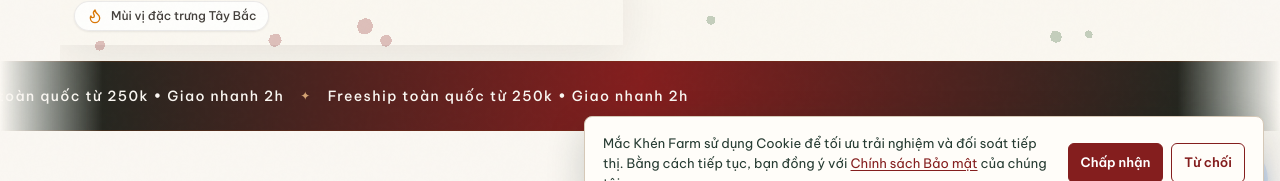
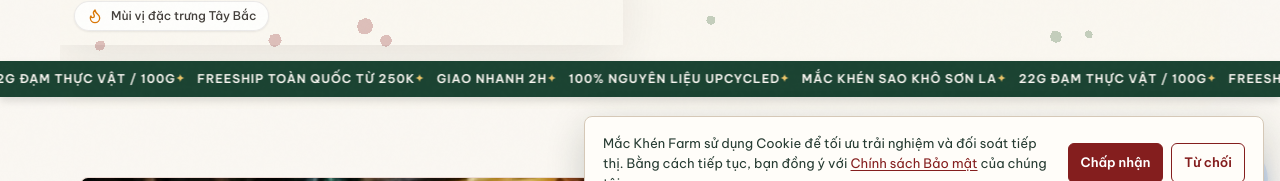
Before and after one commit to Pinginguyen/mackhen-farm, a Next.js app: page / in a window 1280 px wide. Shown: the part 574-755 px from the top of the page. Built offline with nearby package versions, Linux system fonts and the light colour scheme; no server answers; the database is empty.

Commit message:
fix: polish marquee announcement bar

```diff
--- a/app/admin/settings/core-content-settings-form.tsx
+++ b/app/admin/settings/core-content-settings-form.tsx
@@ -48,7 +48,7 @@ export default function CoreContentSettingsForm({ initialSettings, unavailable }
           <input type="checkbox" checked={settings.announcementBarEnabled} onChange={(event) => update('announcementBarEnabled', event.target.checked)} />
           Hiển thị thanh thông báo
         </label>
-        <label className="field">Chữ chạy thông báo<input value={settings.announcementBarText} onChange={(event) => update('announcementBarText', event.target.value)} maxLength={300} required /></label>
+        <label className="field">Chữ chạy thông báo<input value={settings.announcementBarText} onChange={(event) => update('announcementBarText', event.target.value)} placeholder="MẮC KHÉN SAO KHÔ SƠN LA • 22G ĐẠM THỰC VẬT / 100G • FREESHIP TOÀN QUỐC TỪ 250K • GIAO NHANH 2H • 100% NGUYÊN LIỆU UPCYCLED" maxLength={300} required /><small>Ngăn cách các thông điệp bằng dấu • hoặc |.</small></label>
         <label className="field">Tiêu đề banner khuyến mãi<input value={settings.homePromoTitle} onChange={(event) => update('homePromoTitle', event.target.value)} maxLength={200} required /></label>
         <label className="field">Mã voucher<input value={settings.homePromoVoucherCode} onChange={(event) => update('homePromoVoucherCode', event.target.value)} maxLength={80} required /></label>
       </fieldset>
--- a/components/home/MarqueeBanner.tsx
+++ b/components/home/MarqueeBanner.tsx
@@ -1,32 +1,34 @@
 'use client';
 
-function MarqueeContent({ text, duplicate = false }: { text: string; duplicate?: boolean }) {
+function MarqueeTrack({ messages, duplicate = false }: { messages: string[]; duplicate?: boolean }) {
   return (
-    <span className="marquee-content" aria-hidden={duplicate}>
-      <span className="marquee-item text-[#FAF7F2] text-xs md:text-sm font-medium tracking-widest">
-          <span className="marquee-separator text-[#D4A373] text-xs mx-4" aria-hidden="true">✦</span>
-          {text}
-      </span>
-    </span>
+    <div className="marquee-track" aria-hidden={duplicate}>
+      {Array.from({ length: 6 }, (_, copy) => messages.map((message, index) => (
+        <span className="marquee-item" key={`${copy}-${index}`}>
+          {copy > 0 || index > 0 ? <span className="marquee-separator" aria-hidden="true">✦</span> : null}
+          <span>{message}</span>
+        </span>
+      )))}
+    </div>
   );
 }
 
 export default function MarqueeBanner({ text, enabled }: { text: string; enabled: boolean }) {
   if (!enabled || !text.trim()) return null;
+  const messages = text.split(/[|•]/).map((message) => message.trim()).filter(Boolean);
+  if (!messages.length) return null;
 
   return (
     <div
-      className="home-marquee w-full overflow-hidden bg-gradient-to-r from-[#142820] via-[#841E1E] to-[#142820] !py-2.5 shadow-md"
-      style={{
-        maskImage: 'linear-gradient(to right, transparent 0%, black 8%, black 92%, transparent 100%)',
-        WebkitMaskImage: 'linear-gradient(to right, transparent 0%, black 8%, black 92%, transparent 100%)',
-      }}
+      className="home-marquee w-full overflow-hidden shadow-md"
       role="region"
       aria-label="Thông điệp thương hiệu Mắc Khén Farm"
     >
-      <div className="marquee-container" aria-label={text}>
-        <MarqueeContent text={text} />
-        <MarqueeContent text={text} duplicate />
+      <div className="marquee-viewport" aria-label={text}>
+        <div className="marquee-container">
+          <MarqueeTrack messages={messages} />
+          <MarqueeTrack messages={messages} duplicate />
+        </div>
       </div>
     </div>
   );
--- a/lib/system-settings.ts
+++ b/lib/system-settings.ts
@@ -35,7 +35,7 @@ export type PublicSystemSettings = Pick<SystemSettings,
 >;
 
 export const DEFAULT_CORE_CONTENT_SETTINGS: CoreContentSettings = {
-  announcementBarText: 'Freeship toàn quốc từ 250k • Giao nhanh 2h',
+  announcementBarText: 'MẮC KHÉN SAO KHÔ SƠN LA • 22G ĐẠM THỰC VẬT / 100G • FREESHIP TOÀN QUỐC TỪ 250K • GIAO NHANH 2H • 100% NGUYÊN LIỆU UPCYCLED',
   announcementBarEnabled: true,
   contactHotline: '0762.793.244',
   contactZalo: 'https://zalo.me/0762793244',
```
Also changed, not shown: app/globals.css.
